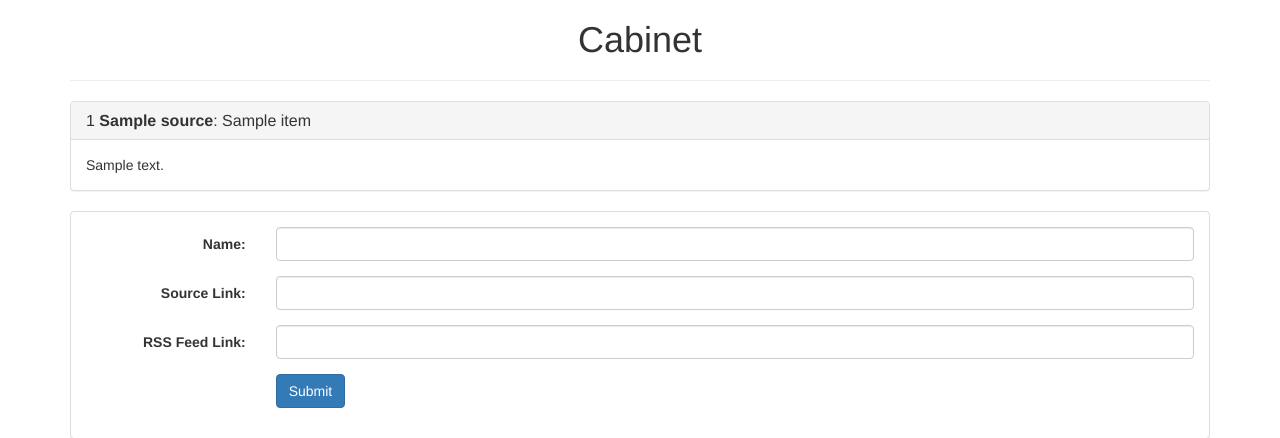
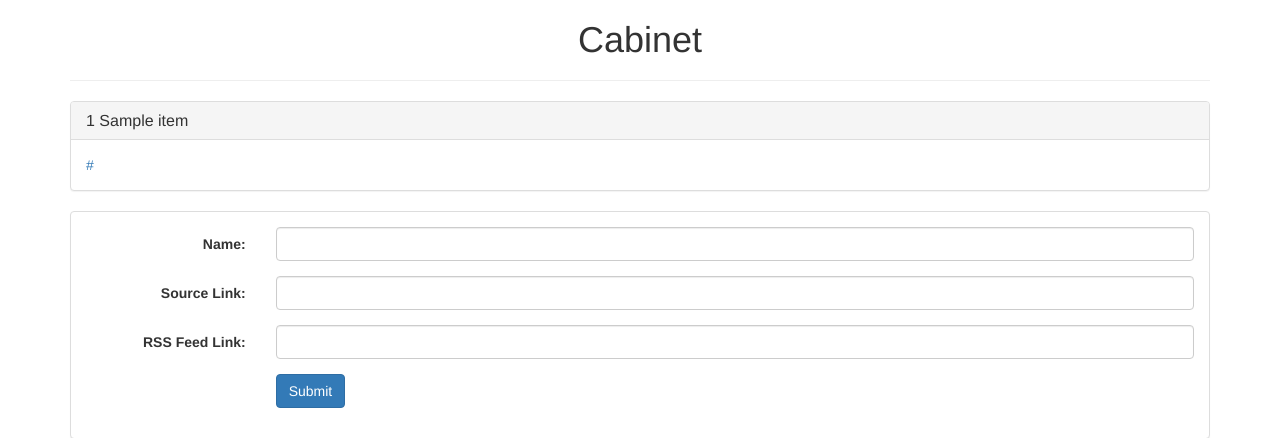
Before and after one commit to myroslav-tkachenko/rss-reader-silex, a PHP site: template templates/cabinet.tpl.php in a window 1280 px wide. Shown: the top 438 px of the page. Run offline with PHP 8.4, Linux system fonts and the light colour scheme; the template is opened without the code that fills it: most values are stand-ins (such as "Sample title", 1, 10 or a date in 2020); some libraries are stand-ins or nearby versions.

Commit message:
Prepare Source

```diff
--- a/public/index.php
+++ b/public/index.php
@@ -22,5 +22,6 @@ $app->get('/login', 'App\Controller\Front::getLogin');
 $app->post('/login', 'App\Controller\Front::postLogin');
 $app->get('/logout', 'App\Controller\Front::getLogout');
 $app->get('/cabinet', 'App\Controller\Cabinet::getIndex');
+$app->post('/cabinet', 'App\Controller\Cabinet::postAddSource');
 
 $app->run();
--- a/templates/cabinet.tpl.php
+++ b/templates/cabinet.tpl.php
@@ -29,14 +29,15 @@
                     <div class="panel-heading">
                         <h3 class="panel-title">
                             <?=$source->getId()?>
-                                <b><?=$source->getName()?></b>:
-                                <a href="<?=$item->getLink()?>" target="_blank">
-                                    <?=$item->getTitle()?>
+                            <a href="<?=$item->getSourceLink()?>" target="_blank">
+                                <?=$item->getName()?>
                             </a>
                         </h3>
                     </div>
                     <div class="panel-body">
-                            <?=$item->getDescription()?>
+                        <a href="<?=$item->getRssFeedLink()?>" target="_blank">
+                            <?=$item->getRssFeedLink()?>
+                        </a>
                         </div>
                 </div>
                 <?php endforeach; ?>
@@ -53,27 +54,26 @@
 
             <div class="panel panel-default">
                 <div class="panel-body">
-
                     <form action="/cabinet" method="POST" class="form-horizontal" role="form">
 
                         <div class="form-group">
                             <label for="name" class="col-sm-2 control-label">Name:</label>
                             <div class="col-sm-10">
-                                <input type="text" name="name" id="name" class="form-control" value="" required="required" pattern="" title="">
+                                <input type="text" name="name" id="name" class="form-control" value="" required="required" title="">
                             </div>
                         </div>
 
                         <div class="form-group">
                             <label for="source_link" class="col-sm-2 control-label">Source Link:</label>
                             <div class="col-sm-10">
-                                <input type="text" name="source_link" id="source_link" class="form-control" value="" required="required" pattern="" title="">
+                                <input type="text" name="source_link" id="source_link" class="form-control" value="" required="required" title="">
                             </div>
                         </div>
 
                         <div class="form-group">
                             <label for="rss_feed_link" class="col-sm-2 control-label">RSS Feed Link:</label>
                             <div class="col-sm-10">
-                                <input type="text" name="rss_feed_link" id="rss_feed_link" class="form-control" value="" required="required" pattern="" title="">
+                                <input type="text" name="rss_feed_link" id="rss_feed_link" class="form-control" value="" required="required" title="">
                             </div>
                         </div>
 
@@ -82,6 +82,7 @@
                                 <button type="submit" class="btn btn-primary">Submit</button>
                             </div>
                         </div>
+
                     </form>
                 </div>
             </div>
```
Also changed, not shown: src/Controller/Cabinet.php (+15 -11 lines), src/Model/SourceMapper.php (+11 -0 lines). Lines whose indentation alone changed are shown as unchanged.
